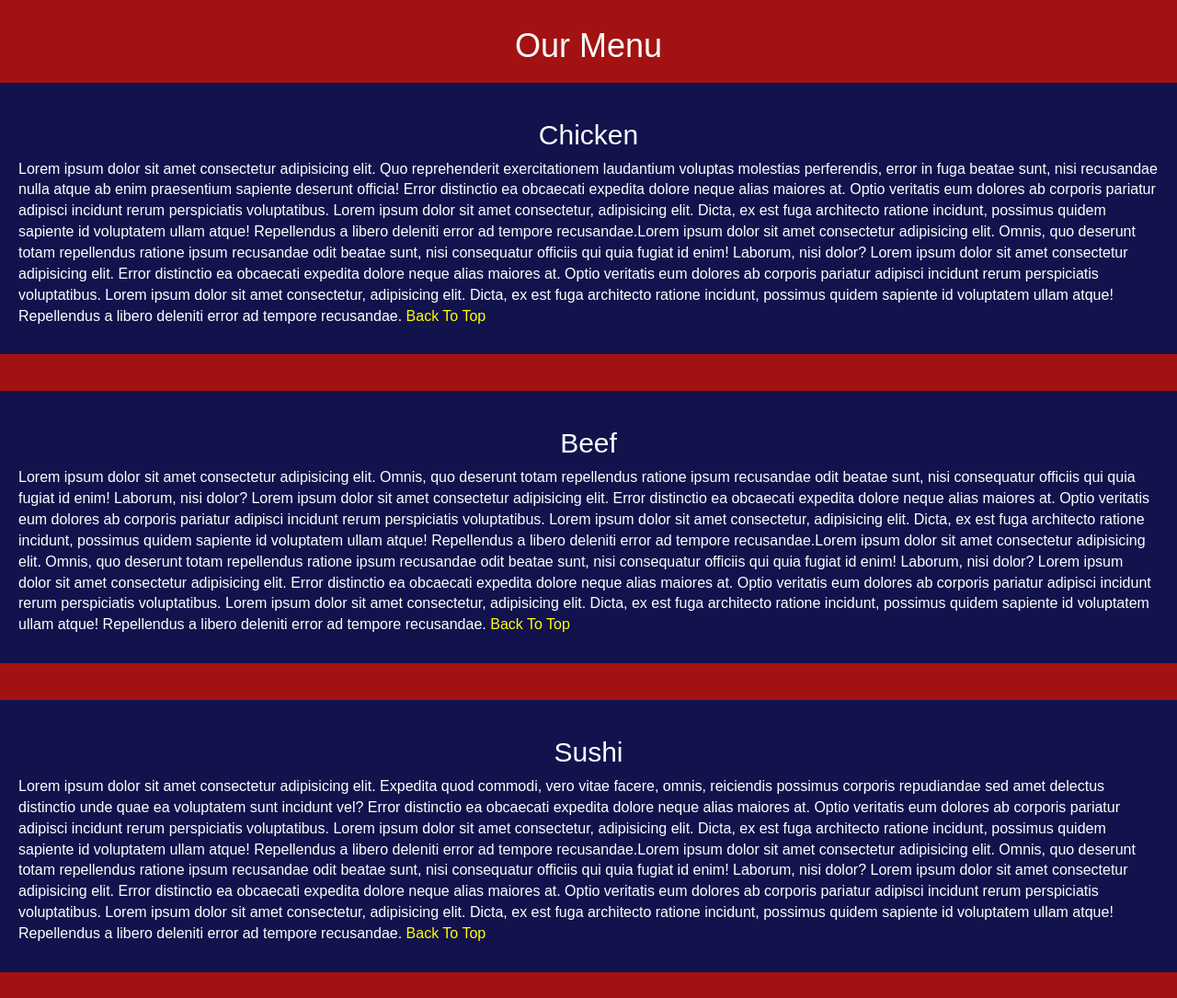
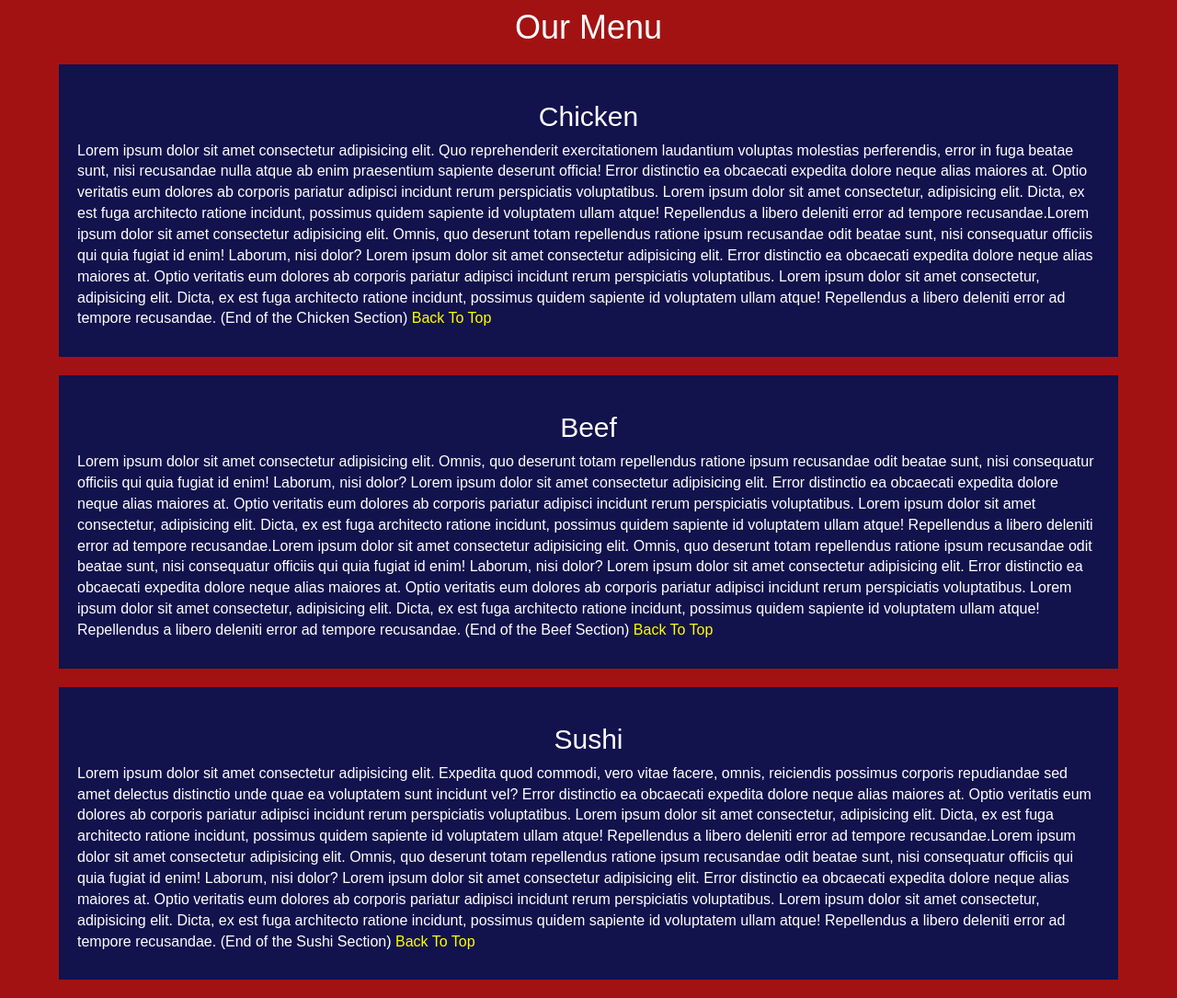
Before and after one commit to trevorlaing/trevorlaing.github.io, a plain HTML site: page mod3_solution/index.html in a window 1280 px wide. Shown: the part 140-1225 px from the top of the page at 92% size. Drawn offline with Linux system fonts and the light colour scheme; a web font is replaced by a local one.

Commit message:
2nd day 2nd draft

```diff
--- a/mod3_solution/css/styles.css
+++ b/mod3_solution/css/styles.css
@@ -26,6 +26,7 @@ body {
   margin-top: 0;
   margin-bottom: 0;
   line-height: .75;
+    display: inline-block;
 }
 .navbar-brand a:hover, .navbar-brand a:focus {
   text-decoration: none;
@@ -67,8 +68,7 @@ section {
   color: white;
   background-color: rgb(18, 18, 77);
   margin: 20px auto;
-
-
+  width: 90%;
 }
 /* Section links */
 section a {
--- a/mod3_solution/index.html
+++ b/mod3_solution/index.html
@@ -30,7 +30,7 @@
       <div id="collapsable-nav" class="collapse navbar-collapse">
            <ul id="nav-list" class="nav navbar-nav navbar-right">
             <li>
-              <h3>Menu</h3>
+              <h3 class="text-center">Menu</h3>
             </li>
             <li>
               <a href="#Chicken">
@@ -51,24 +51,24 @@
     </nav>
 
   </header>
-  <div class="row">
-    <div class="col-md-12 col-sm-12 col-xs-12">
+  <div class="column">
+    <div>
       <div class="text-center"><h1>Our Menu</h1></div>
-      <section>
-        <h2 id="Chicken" class="text-center">Chicken</h2><p>
-        Lorem ipsum dolor sit amet consectetur adipisicing elit. Quo reprehenderit exercitationem laudantium voluptas molestias perferendis, error in fuga beatae sunt, nisi recusandae nulla atque ab enim praesentium sapiente deserunt officia! Error distinctio ea obcaecati expedita dolore neque alias maiores at. Optio veritatis eum dolores ab corporis pariatur adipisci incidunt rerum perspiciatis voluptatibus. Lorem ipsum dolor sit amet consectetur, adipisicing elit. Dicta, ex est fuga architecto ratione incidunt, possimus quidem sapiente id voluptatem ullam atque! Repellendus a libero deleniti error ad tempore recusandae.Lorem ipsum dolor sit amet consectetur adipisicing elit. Omnis, quo deserunt totam repellendus ratione ipsum recusandae odit beatae sunt, nisi consequatur officiis qui quia fugiat id enim! Laborum, nisi dolor? Lorem ipsum dolor sit amet consectetur adipisicing elit. Error distinctio ea obcaecati expedita dolore neque alias maiores at. Optio veritatis eum dolores ab corporis pariatur adipisci incidunt rerum perspiciatis voluptatibus. Lorem ipsum dolor sit amet consectetur, adipisicing elit. Dicta, ex est fuga architecto ratione incidunt, possimus quidem sapiente id voluptatem ullam atque! Repellendus a libero deleniti error ad tempore recusandae. <a href="#Top of Page">Back To Top</a></p>
+      <section id="Chicken">
+        <h2 class="text-center">Chicken</h2><p>
+        Lorem ipsum dolor sit amet consectetur adipisicing elit. Quo reprehenderit exercitationem laudantium voluptas molestias perferendis, error in fuga beatae sunt, nisi recusandae nulla atque ab enim praesentium sapiente deserunt officia! Error distinctio ea obcaecati expedita dolore neque alias maiores at. Optio veritatis eum dolores ab corporis pariatur adipisci incidunt rerum perspiciatis voluptatibus. Lorem ipsum dolor sit amet consectetur, adipisicing elit. Dicta, ex est fuga architecto ratione incidunt, possimus quidem sapiente id voluptatem ullam atque! Repellendus a libero deleniti error ad tempore recusandae.Lorem ipsum dolor sit amet consectetur adipisicing elit. Omnis, quo deserunt totam repellendus ratione ipsum recusandae odit beatae sunt, nisi consequatur officiis qui quia fugiat id enim! Laborum, nisi dolor? Lorem ipsum dolor sit amet consectetur adipisicing elit. Error distinctio ea obcaecati expedita dolore neque alias maiores at. Optio veritatis eum dolores ab corporis pariatur adipisci incidunt rerum perspiciatis voluptatibus. Lorem ipsum dolor sit amet consectetur, adipisicing elit. Dicta, ex est fuga architecto ratione incidunt, possimus quidem sapiente id voluptatem ullam atque! Repellendus a libero deleniti error ad tempore recusandae. (End of the Chicken Section) <a href="#Top of Page">Back To Top</a></p>
       </section>
       </div>
-    <div class="col-md-12 col-sm-12 col-xs-12">
-      <section>
-        <h2 id="Beef" class="text-center">Beef</h2><p>
-        Lorem ipsum dolor sit amet consectetur adipisicing elit. Omnis, quo deserunt totam repellendus ratione ipsum recusandae odit beatae sunt, nisi consequatur officiis qui quia fugiat id enim! Laborum, nisi dolor? Lorem ipsum dolor sit amet consectetur adipisicing elit. Error distinctio ea obcaecati expedita dolore neque alias maiores at. Optio veritatis eum dolores ab corporis pariatur adipisci incidunt rerum perspiciatis voluptatibus. Lorem ipsum dolor sit amet consectetur, adipisicing elit. Dicta, ex est fuga architecto ratione incidunt, possimus quidem sapiente id voluptatem ullam atque! Repellendus a libero deleniti error ad tempore recusandae.Lorem ipsum dolor sit amet consectetur adipisicing elit. Omnis, quo deserunt totam repellendus ratione ipsum recusandae odit beatae sunt, nisi consequatur officiis qui quia fugiat id enim! Laborum, nisi dolor? Lorem ipsum dolor sit amet consectetur adipisicing elit. Error distinctio ea obcaecati expedita dolore neque alias maiores at. Optio veritatis eum dolores ab corporis pariatur adipisci incidunt rerum perspiciatis voluptatibus. Lorem ipsum dolor sit amet consectetur, adipisicing elit. Dicta, ex est fuga architecto ratione incidunt, possimus quidem sapiente id voluptatem ullam atque! Repellendus a libero deleniti error ad tempore recusandae. <a href="#Top of Page">Back To Top</a></p>
+    <div>
+      <section id="Beef">
+        <h2 class="text-center">Beef</h2><p>
+        Lorem ipsum dolor sit amet consectetur adipisicing elit. Omnis, quo deserunt totam repellendus ratione ipsum recusandae odit beatae sunt, nisi consequatur officiis qui quia fugiat id enim! Laborum, nisi dolor? Lorem ipsum dolor sit amet consectetur adipisicing elit. Error distinctio ea obcaecati expedita dolore neque alias maiores at. Optio veritatis eum dolores ab corporis pariatur adipisci incidunt rerum perspiciatis voluptatibus. Lorem ipsum dolor sit amet consectetur, adipisicing elit. Dicta, ex est fuga architecto ratione incidunt, possimus quidem sapiente id voluptatem ullam atque! Repellendus a libero deleniti error ad tempore recusandae.Lorem ipsum dolor sit amet consectetur adipisicing elit. Omnis, quo deserunt totam repellendus ratione ipsum recusandae odit beatae sunt, nisi consequatur officiis qui quia fugiat id enim! Laborum, nisi dolor? Lorem ipsum dolor sit amet consectetur adipisicing elit. Error distinctio ea obcaecati expedita dolore neque alias maiores at. Optio veritatis eum dolores ab corporis pariatur adipisci incidunt rerum perspiciatis voluptatibus. Lorem ipsum dolor sit amet consectetur, adipisicing elit. Dicta, ex est fuga architecto ratione incidunt, possimus quidem sapiente id voluptatem ullam atque! Repellendus a libero deleniti error ad tempore recusandae. (End of the Beef Section) <a href="#Top of Page">Back To Top</a></p>
       </section>
       </div>
-    <div class="col-md-12 col-sm-12 col-xs-12">
-      <section>
-        <h2 id="Sushi" class="text-center">Sushi</h2><p>
-        Lorem ipsum dolor sit amet consectetur adipisicing elit. Expedita quod commodi, vero vitae facere, omnis, reiciendis possimus corporis repudiandae sed amet delectus distinctio unde quae ea voluptatem sunt incidunt vel? Error distinctio ea obcaecati expedita dolore neque alias maiores at. Optio veritatis eum dolores ab corporis pariatur adipisci incidunt rerum perspiciatis voluptatibus. Lorem ipsum dolor sit amet consectetur, adipisicing elit. Dicta, ex est fuga architecto ratione incidunt, possimus quidem sapiente id voluptatem ullam atque! Repellendus a libero deleniti error ad tempore recusandae.Lorem ipsum dolor sit amet consectetur adipisicing elit. Omnis, quo deserunt totam repellendus ratione ipsum recusandae odit beatae sunt, nisi consequatur officiis qui quia fugiat id enim! Laborum, nisi dolor? Lorem ipsum dolor sit amet consectetur adipisicing elit. Error distinctio ea obcaecati expedita dolore neque alias maiores at. Optio veritatis eum dolores ab corporis pariatur adipisci incidunt rerum perspiciatis voluptatibus. Lorem ipsum dolor sit amet consectetur, adipisicing elit. Dicta, ex est fuga architecto ratione incidunt, possimus quidem sapiente id voluptatem ullam atque! Repellendus a libero deleniti error ad tempore recusandae. <a href="#Top of Page">Back To Top</a></p>
+    <div>
+      <section id="Sushi">
+        <h2 class="text-center">Sushi</h2><p>
+        Lorem ipsum dolor sit amet consectetur adipisicing elit. Expedita quod commodi, vero vitae facere, omnis, reiciendis possimus corporis repudiandae sed amet delectus distinctio unde quae ea voluptatem sunt incidunt vel? Error distinctio ea obcaecati expedita dolore neque alias maiores at. Optio veritatis eum dolores ab corporis pariatur adipisci incidunt rerum perspiciatis voluptatibus. Lorem ipsum dolor sit amet consectetur, adipisicing elit. Dicta, ex est fuga architecto ratione incidunt, possimus quidem sapiente id voluptatem ullam atque! Repellendus a libero deleniti error ad tempore recusandae.Lorem ipsum dolor sit amet consectetur adipisicing elit. Omnis, quo deserunt totam repellendus ratione ipsum recusandae odit beatae sunt, nisi consequatur officiis qui quia fugiat id enim! Laborum, nisi dolor? Lorem ipsum dolor sit amet consectetur adipisicing elit. Error distinctio ea obcaecati expedita dolore neque alias maiores at. Optio veritatis eum dolores ab corporis pariatur adipisci incidunt rerum perspiciatis voluptatibus. Lorem ipsum dolor sit amet consectetur, adipisicing elit. Dicta, ex est fuga architecto ratione incidunt, possimus quidem sapiente id voluptatem ullam atque! Repellendus a libero deleniti error ad tempore recusandae. (End of the Sushi Section) <a href="#Top of Page">Back To Top</a></p>
       </section>
       </div>
   </div>
```
